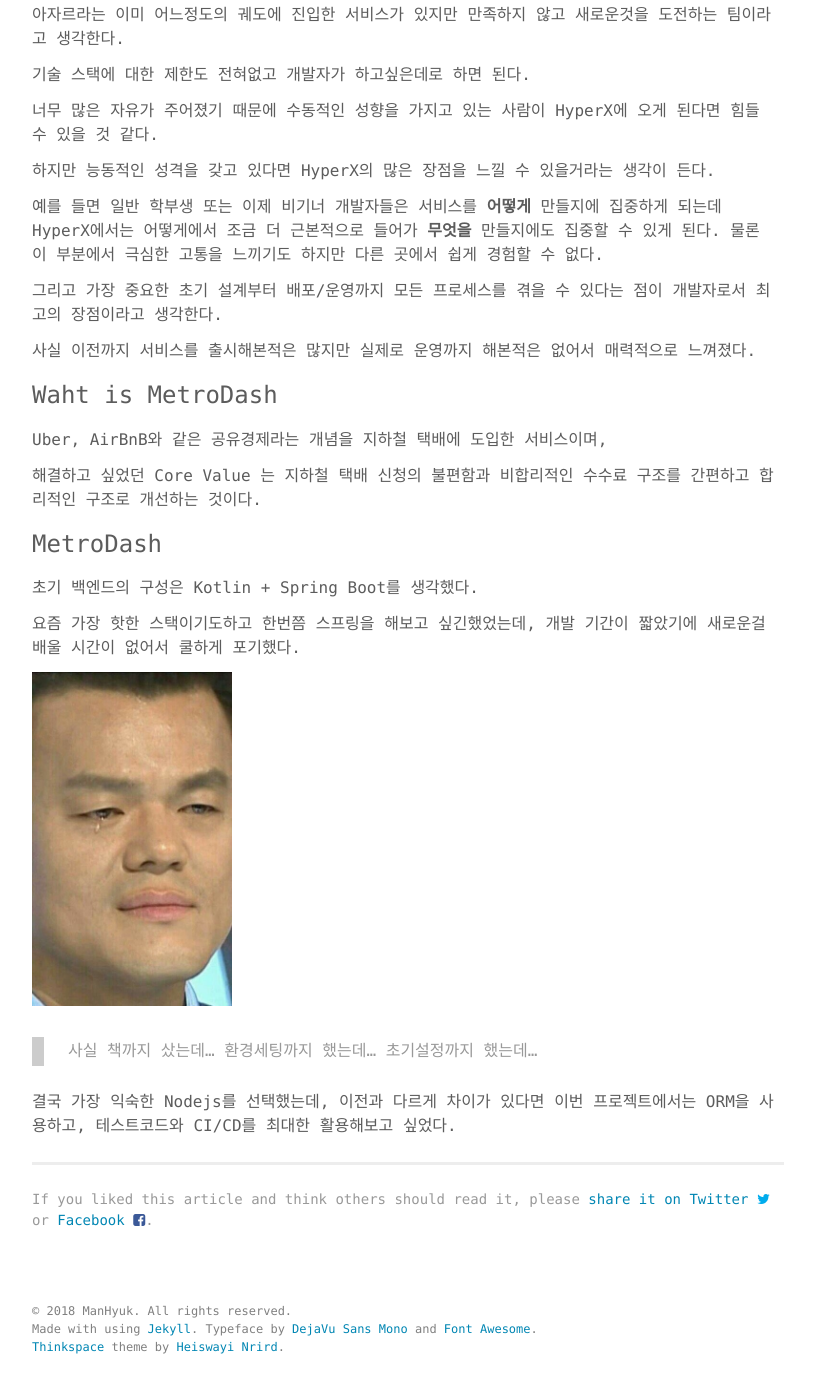
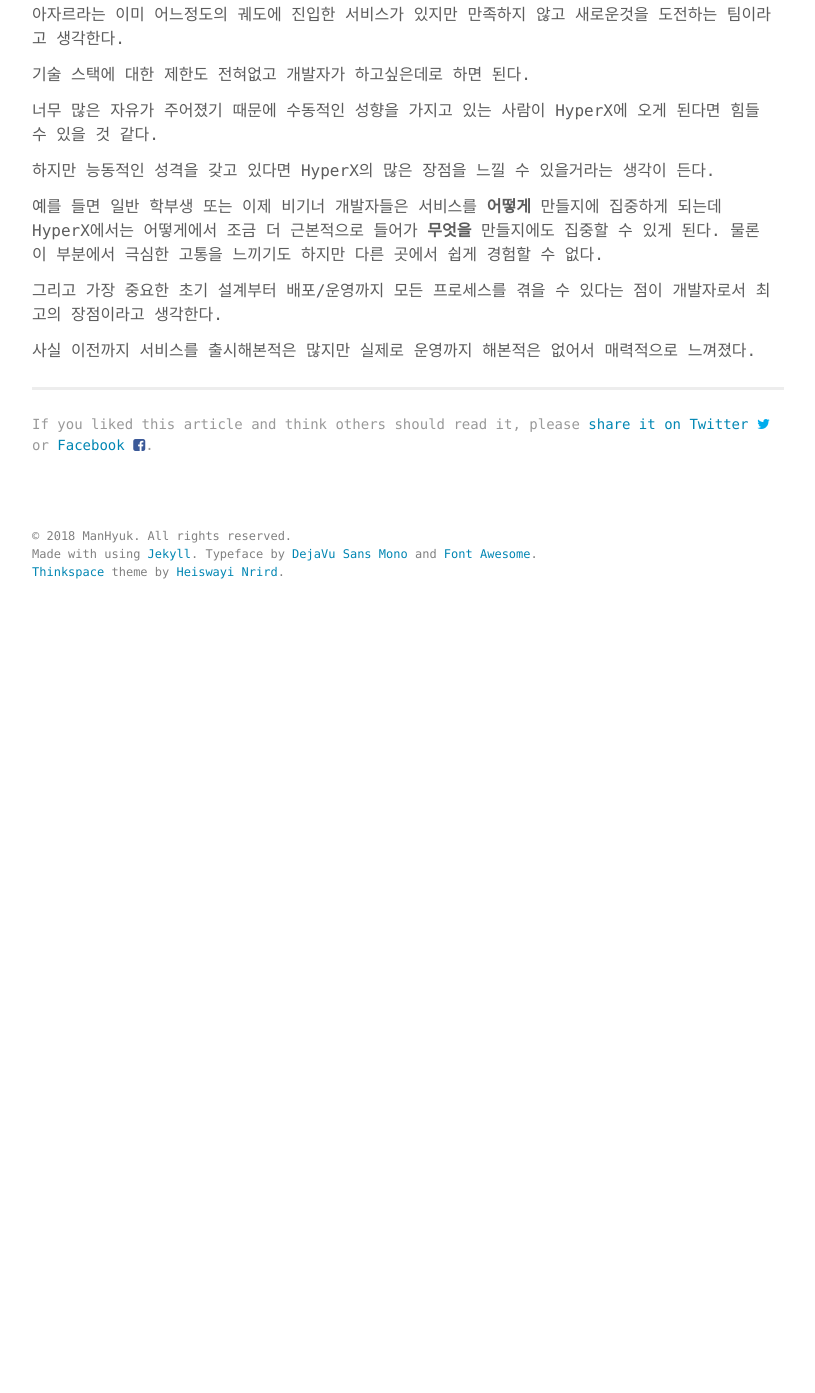
Before and after one commit to ManHyuk/ManHyuk.github.io, a Jekyll site: the page built from _posts/2018-08-05-hpcnt.md, in a window 1280 px wide and 1400 px high, scrolled down 1498 px. Shown: the top 1393 px of the window, without its empty margins (232-1047 px from the left). Built offline with Jekyll 4.4.1, drawn with Linux system fonts in a browser that asks for light colours; after the commit the page ends 2128 px from its top, so only the background shows below that.

Commit message:
delete metrodash

```diff
--- a/_posts/2018-08-05-hpcnt.md
+++ b/_posts/2018-08-05-hpcnt.md
@@ -67,21 +67,3 @@ HyperX를 나타내는 말은 많지만 내가 와서 직접 느낀 HyperX는
 그리고 가장 중요한 초기 설계부터 배포/운영까지 모든 프로세스를 겪을 수 있다는 점이 개발자로서 최고의 장점이라고 생각한다.
 
 사실 이전까지 서비스를 출시해본적은 많지만 실제로 운영까지 해본적은 없어서 매력적으로 느껴졌다.
-
-### Waht is MetroDash
-Uber, AirBnB와 같은 공유경제라는 개념을 지하철 택배에 도입한 서비스이며,
-
-해결하고 싶었던 Core Value 는 지하철 택배 신청의 불편함과 비합리적인 수수료 구조를
-간편하고 합리적인 구조로 개선하는 것이다.
-
-### MetroDash
-
-초기 백엔드의 구성은 Kotlin + Spring Boot를 생각했다.
-
-요즘 가장 핫한 스택이기도하고 한번쯤 스프링을 해보고 싶긴했었는데, 개발 기간이 짧았기에 새로운걸 배울 시간이 없어서 쿨하게 포기했다.
-
-<img src="/images/hpcnt/sad.jpg" alt="drawing" width="200px"/>
-> 사실 책까지 샀는데... 환경세팅까지 했는데... 초기설정까지 했는데...
-
-
-결국 가장 익숙한 Nodejs를 선택했는데, 이전과 다르게 차이가 있다면 이번 프로젝트에서는 ORM을 사용하고, 테스트코드와 CI/CD를 최대한 활용해보고 싶었다.
```
